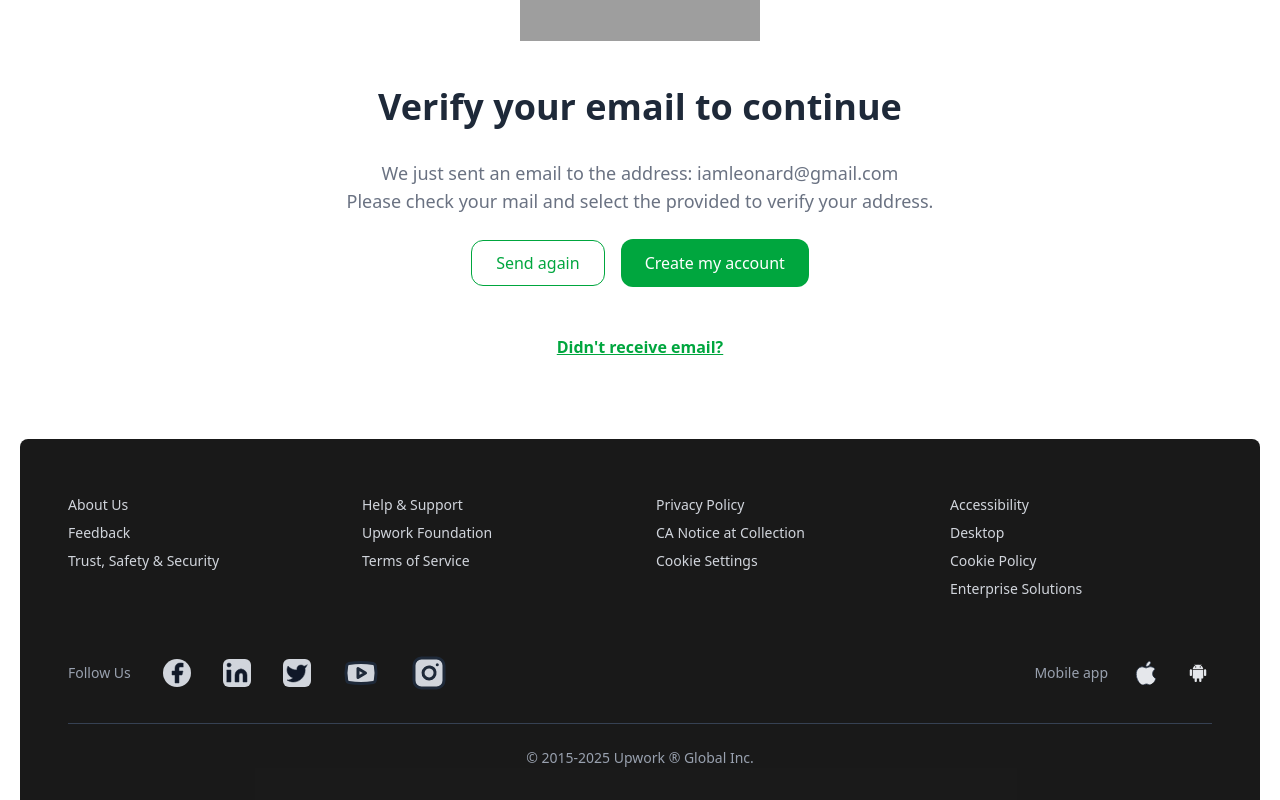
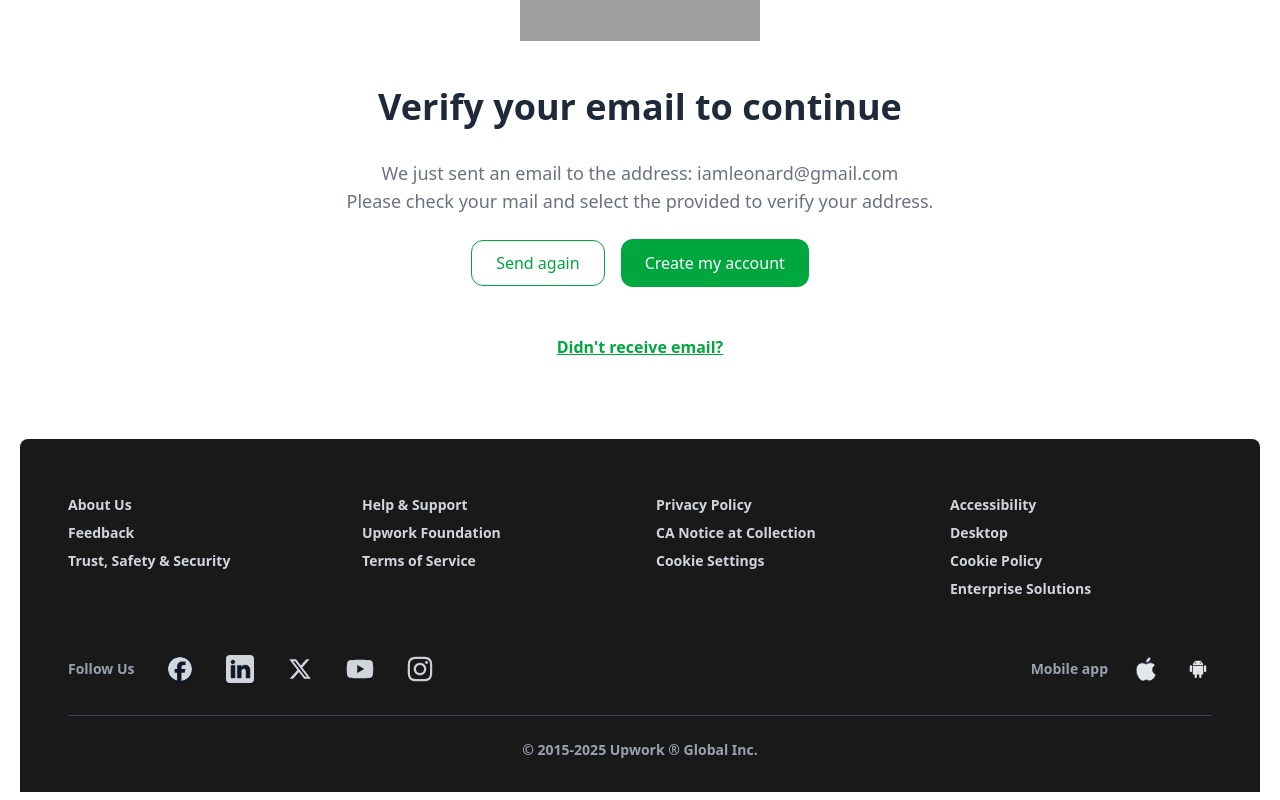
Before and after one commit to weirdTDD/upwork_frontend_clonee, a Next.js app: page /auth/verify-mail in a window 1280 px wide. Shown: the part 249-1049 px from the top of the page. Built offline with nearby package versions, Linux system fonts and the light colour scheme; grey boxes are pictures that could not be loaded.

Commit message:
footer final

```diff
--- /dev/null
+++ b/app/slide/slide-01/page.tsx
@@ -0,0 +1,81 @@
+import { CircleUserRound } from "lucide-react"
+import Image from "next/image"
+import Link from "next/link"
+
+
+interface SlidePageProps {
+    id: string;
+    description: string;
+    imageUrl: string;
+
+}
+
+const SlidePage = () => {
+  return (
+    <div className="">
+        <div>
+            {/*Navigation Bra*/}
+            <nav className='shadow-sm fixed w-full bg-white z-10 mb-10 hidden md:block'>
+                <div className='w-full'>
+                    <div className='flex items-center justify-between h-20 w-full mx-6'>
+
+                        <div className="mr-20">
+                            <Image
+                                src= "https://seekvectors.com/storage/images/Upwork-01.svg"
+                                alt=''
+                                className="w-50 h-20 object-contain"
+                                width={1200}
+                                height={400}
+                            />
+                        </div>
+
+                        <div className='hidden md:block'>
+                            <div className='mr-10 flex items-baseline space-x-5'>
+
+                                <CircleUserRound className="w-6 h-6 mr-8 text-gray-700" />
+
+
+                            </div>
+
+                        </div>
+
+                    </div>
+                </div>
+            </nav>
+
+        </div>
+
+        <div className=" min-h-1/2 max-w-7xl mx-auto">
+            <div className="py-20  px-4">
+                <div className="mt-10">
+                    <h2 className="text-4xl font-semibold text-gray-800 mb-6">
+                        Got it. What&apos;s your biggest goal for freelancing?
+                    </h2>
+                    <p className="text-md font-medium text-gray-600">
+                        Different people come to upwork for various reasons. We want to highlight the opportunities that fit your goals best while showing you all the possibilities.
+                    </p>
+                </div>
+                <div className="flex flex-col items-center justify-center gap-4">
+                    <Image
+                        src= "/message-icon.png"
+                        alt=''
+                        className="w-60 h-60 object-contain"
+                        width={1200}
+                        height={800}
+                    />
+
+                </div>
+
+            </div>
+
+        </div>
+
+
+
+    </div>
+
+    )
+}
+
+
+export default SlidePage
--- a/components/footer/page.tsx
+++ b/components/footer/page.tsx
@@ -2,11 +2,13 @@
 import Link from 'next/link'
 import React from 'react'
 import { BsApple } from 'react-icons/bs'
+import { FaFacebook, FaInstagram, FaXTwitter, FaYoutube } from 'react-icons/fa6'
 import { IoLogoAndroid } from 'react-icons/io'
+import { RiLinkedinFill } from 'react-icons/ri'
 
 const Footer = () => {
   return (
-    <footer className='bg-black/90 py-8 mx-5 rounded-t-lg  text-sm text-gray-300'>
+    <footer className='bg-black/90 py-8 mx-5 rounded-t-lg  text-sm text-gray-300 font-semibold'>
         <div className='w-full  mx-auto px-6 lg:px-12 mt-6'>
             <div className='grid grid-cols-1 md:grid-cols-4 gap-8 '>
                 <div>
@@ -53,11 +55,11 @@
                 <div className='flex items-center justify-between mx-auto mt-8 pt-6 text-center text-gray-400'>
                     <div className='flex items-center space-x-8'>
                         <p>Follow Us</p>
-                        <Link href="/"><Facebook strokeWidth={0.5} className='w-7 h-7 p-0.5 text-gray-800 fill-gray-900 rounded-full bg-gray-300' /></Link>
-                        <Link href="/"><Linkedin strokeWidth={0.5} className='w-7 h-7 p-0.5 text-gray-800 fill-gray-900 rounded-md bg-gray-300'/></Link>
-                        <Link href="/"><Twitter strokeWidth={0.5} className='w-7 h-7 p-0.5 text-gray-800 fill-gray-900 rounded-md bg-gray-300'/></Link>
-                        <Link href="/"><Youtube strokeWidth={2} className='w-9 h-9 text-gray-800  fill-gray-300  rounded-md  bg-none' /></Link>
-                        <Link href="/"><Instagram strokeWidth={2} className='w-9 h-9 text-gray-800  fill-gray-300  rounded-md bg-none' /></Link>
+                        <Link href="/"><FaFacebook strokeWidth={0.5} className='w-7 h-7 p-0.5 text-gray-800 fill-gray-300 rounded-full bg-gray-900' /></Link>
+                        <Link href="/"><RiLinkedinFill strokeWidth={0.5} className='w-7 h-7 p-0.5 text-gray-800 fill-gray-900 rounded-sm bg-gray-300'/></Link>
+                        <Link href="/"><FaXTwitter strokeWidth={0.5} className='w-7 h-7 p-0.5 text-gray-800 fill-gray-300 rounded-md bg-none'/></Link>
+                        <Link href="/"><FaYoutube strokeWidth={2} className='w-7 h-7 text-gray-800  fill-gray-300  rounded-md  bg-none' /></Link>
+                        <Link href="/"><FaInstagram strokeWidth={2} className='w-7 h-7 text-gray-800  fill-gray-300  rounded-md bg-none' /></Link>
                     </div>
                     <div className='flex items-center space-x-6'>
                         <p>Mobile app</p>
@@ -66,7 +68,7 @@
                     </div>
 
                 </div>
-                <div className='w-full border-t border-gray-700 mt-8 pt-6 text-center text-gray-400'>
+                <div className='w-full border-t border-gray-700 mt-8 pt-6 text-center text-gray-400 font-semibold'>
                     <p>&copy; 2015-2025 Upwork &reg; Global Inc.</p>
                 </div>
             </div>
```
